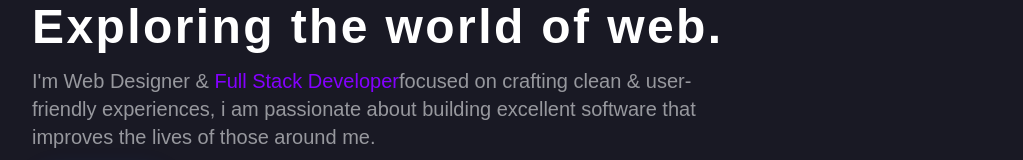
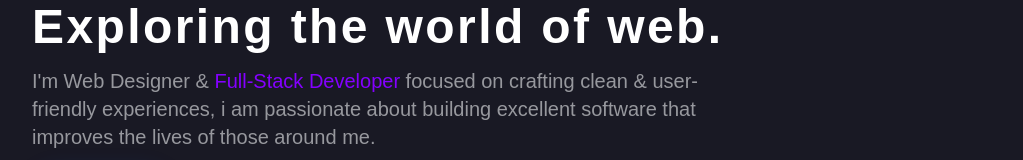
Before and after one commit to sonusahuz/porfolio-website, a React (Create React App) app: page / in a window 1280 px wide. Shown: the part 163-323 px from the top of the page, without its empty margins (128-1151 px from the left). Built offline with nearby package versions, Linux system fonts and the light colour scheme.

Commit message:
Update Home.tsx

```diff
--- a/src/pages/Home.tsx
+++ b/src/pages/Home.tsx
@@ -20,7 +20,7 @@ export default function Home({ showMenuBar }: any) {
         </h1>
         <p className="text-[16px] lg:text-xl md:leading-9 leading-6 sm:[400px] lg:w-[500px] xl:w-[700px] lg:py-4">
           I'm Web Designer &{" "}
-          <span className="sonu font-medium">Full Stack Developer</span>
+          <span className="sonu font-medium">Full-Stack Developer </span>
           focused on crafting clean & user-friendly experiences, i am passionate
           about building excellent software that improves the lives of those
           around me.
```
